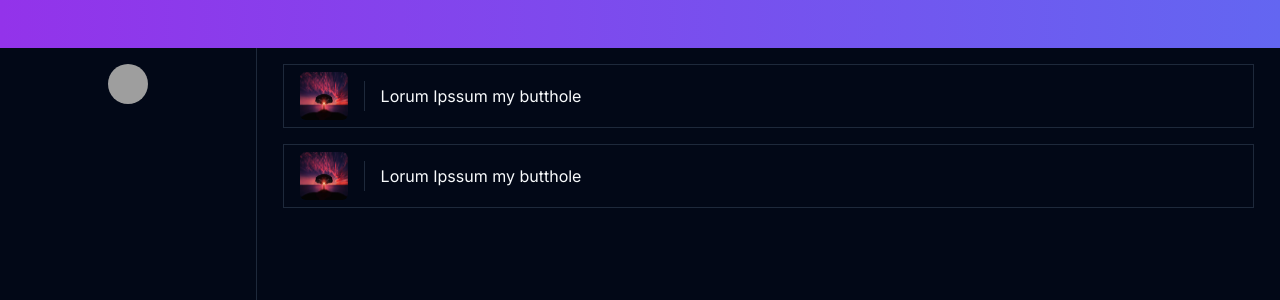
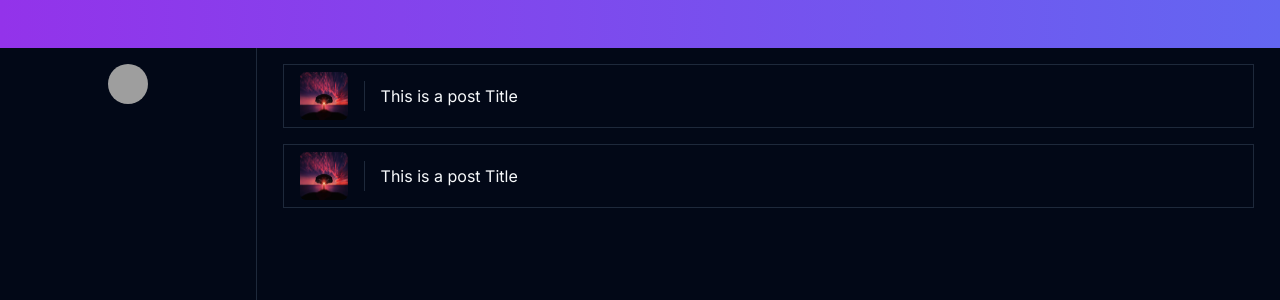
Before and after one commit to RyanMenke/human_computer_interaction, a Next.js app: page /home in a window 1280 px wide. Shown: the top 300 px of the page. Built offline with nearby package versions, Linux system fonts and the light colour scheme; grey boxes are pictures that could not be loaded.

Commit message:
Working Version

```diff
--- a/src/app/home/page.tsx
+++ b/src/app/home/page.tsx
@@ -26,7 +26,7 @@ function PostRectangle() {
         <div className="flex flex-row mt-4 w-[95%] h-16 border items-center p-4">
             <Image src={Learnlink} className="w-12 h-12 rounded-md" alt="@shadcn"/>
             <Separator className="m-4" orientation="vertical"></Separator>
-            <span>Lorum Ipssum my butthole</span>
+            <span>This is a post Title</span>
         </div>
     )
 }
```
